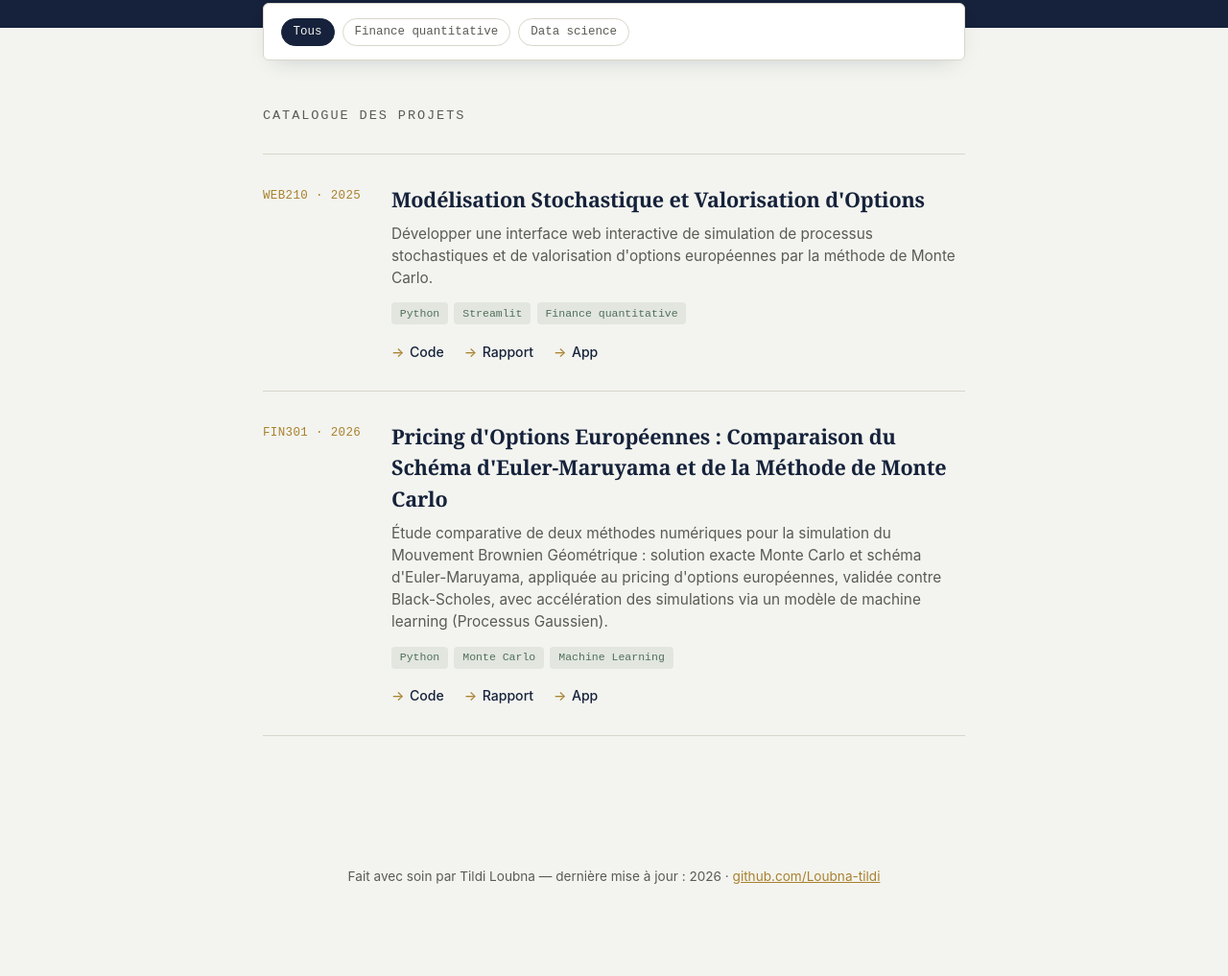
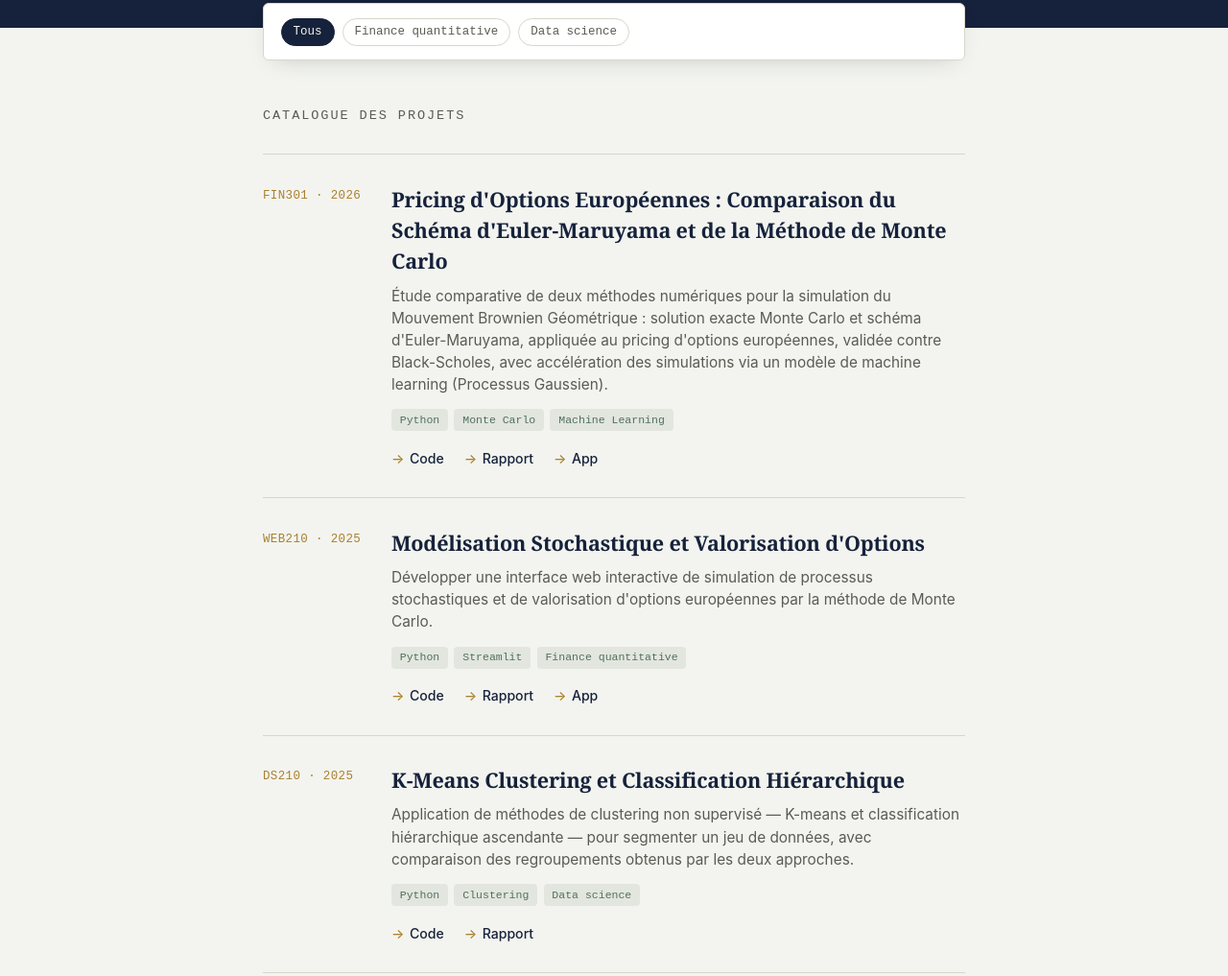
Before and after one commit to Loubna-Tildi/Loubna-tildi.github.io, a plain HTML site: page index.html in a window 1280 px wide. Shown: the part 438-1455 px from the top of the page at 96% size. Before the commit the page ends 1409 px from the top, so only its background shows below. Drawn offline with Linux system fonts and the light colour scheme.

Commit message:
Update index.html

```diff
--- a/index.html
+++ b/index.html
@@ -300,7 +300,31 @@
   <section class="catalog">
     <h2>Catalogue des projets</h2>
 
-    <!-- ============ PROJET 1 : Modélisation Stochastique (Streamlit) ============ -->
+    <!-- ============ PROJET 1 : Pricing d'Options (HTML/CSS/JS) — 2026 ============ -->
+    <article class="entry" data-category="Finance quantitative">
+      <div class="entry-code mono">FIN301 · 2026</div>
+      <div class="entry-body">
+        <h3>Pricing d'Options Européennes : Comparaison du Schéma d'Euler-Maruyama et de la Méthode de Monte Carlo</h3>
+        <p class="desc">
+          Étude comparative de deux méthodes numériques pour la simulation du Mouvement Brownien Géométrique :
+          solution exacte Monte Carlo et schéma d'Euler-Maruyama, appliquée au pricing d'options européennes,
+          validée contre Black-Scholes, avec accélération des simulations via un modèle de machine learning
+          (Processus Gaussien).
+        </p>
+        <div class="tags">
+          <span class="tag">Python</span>
+          <span class="tag">Monte Carlo</span>
+          <span class="tag">Machine Learning</span>
+        </div>
+        <div class="entry-links">
+          <a href="https://github.com/Loubna-Tildi/projet2" target="_blank" rel="noopener">Code</a>
+          <a href="https://github.com/Loubna-Tildi/projet2/blob/main/rapport.pdf" target="_blank" rel="noopener">Rapport</a>
+          <a href="https://loubna-tildi.github.io/projet2/" target="_blank" rel="noopener">App</a>
+        </div>
+      </div>
+    </article>
+
+    <!-- ============ PROJET 2 : Modélisation Stochastique (Streamlit) — 2025 ============ -->
     <article class="entry" data-category="Finance quantitative">
       <div class="entry-code mono">WEB210 · 2025</div>
       <div class="entry-body">
@@ -322,26 +346,23 @@
       </div>
     </article>
 
-    <!-- ============ PROJET 2 : Pricing d'Options (HTML/CSS/JS) ============ -->
-    <article class="entry" data-category="Finance quantitative">
-      <div class="entry-code mono">FIN301 · 2026</div>
+    <!-- ============ PROJET 3 : K-Means Clustering et Classification Hiérarchique — 2025 (plus ancien) ============ -->
+    <article class="entry" data-category="Data science">
+      <div class="entry-code mono">DS210 · 2025</div>
       <div class="entry-body">
-        <h3>Pricing d'Options Européennes : Comparaison du Schéma d'Euler-Maruyama et de la Méthode de Monte Carlo</h3>
+        <h3>K-Means Clustering et Classification Hiérarchique</h3>
         <p class="desc">
-          Étude comparative de deux méthodes numériques pour la simulation du Mouvement Brownien Géométrique :
-          solution exacte Monte Carlo et schéma d'Euler-Maruyama, appliquée au pricing d'options européennes,
-          validée contre Black-Scholes, avec accélération des simulations via un modèle de machine learning
-          (Processus Gaussien).
+          Application de méthodes de clustering non supervisé — K-means et classification hiérarchique ascendante —
+          pour segmenter un jeu de données, avec comparaison des regroupements obtenus par les deux approches.
         </p>
         <div class="tags">
           <span class="tag">Python</span>
-          <span class="tag">Monte Carlo</span>
-          <span class="tag">Machine Learning</span>
+          <span class="tag">Clustering</span>
+          <span class="tag">Data science</span>
         </div>
         <div class="entry-links">
-          <a href="https://github.com/Loubna-Tildi/projet2" target="_blank" rel="noopener">Code</a>
-          <a href="https://github.com/Loubna-Tildi/projet2/blob/main/rapport.pdf" target="_blank" rel="noopener">Rapport</a>
-          <a href="https://loubna-tildi.github.io/projet2/" target="_blank" rel="noopener">App</a>
+          <a href="https://github.com/Loubna-Tildi/projet3" target="_blank" rel="noopener">Code</a>
+          <a href="https://github.com/Loubna-Tildi/projet3/blob/main/rapport.pdf" target="_blank" rel="noopener">Rapport</a>
         </div>
       </div>
     </article>
```
